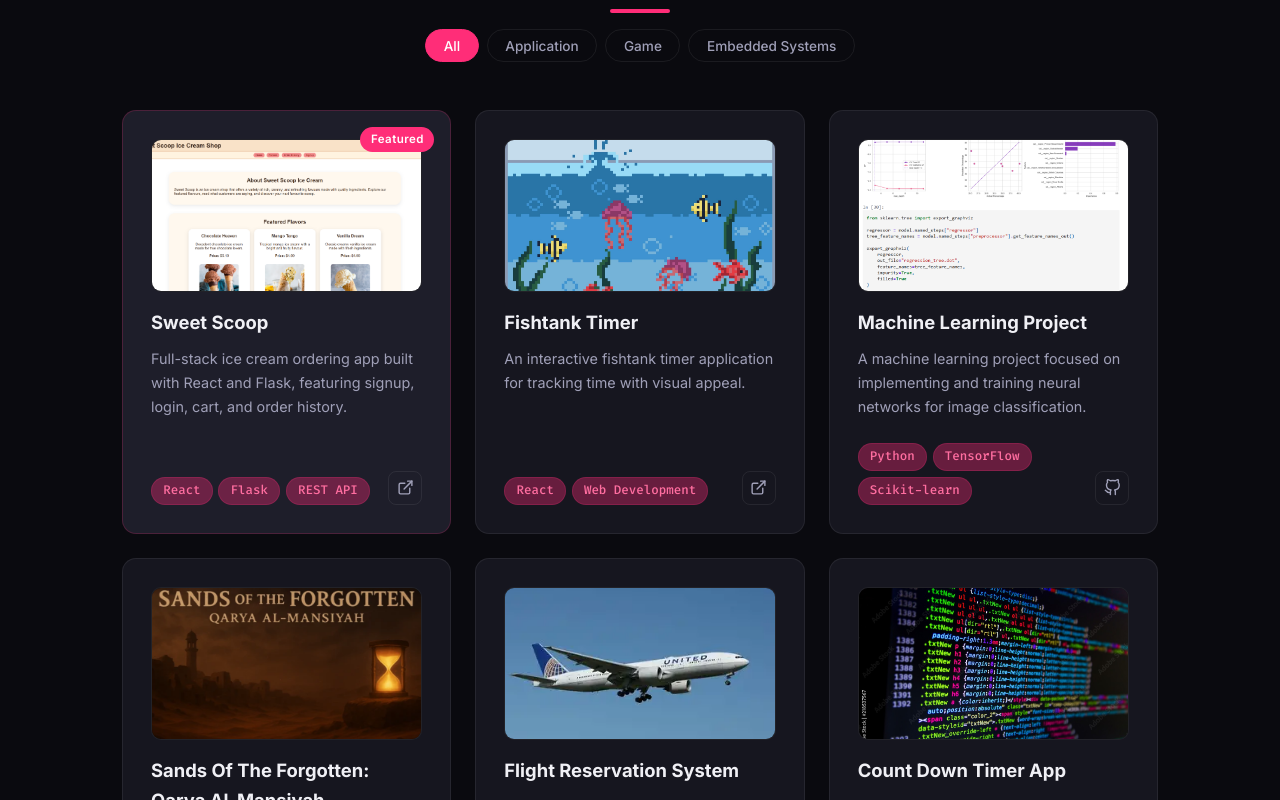
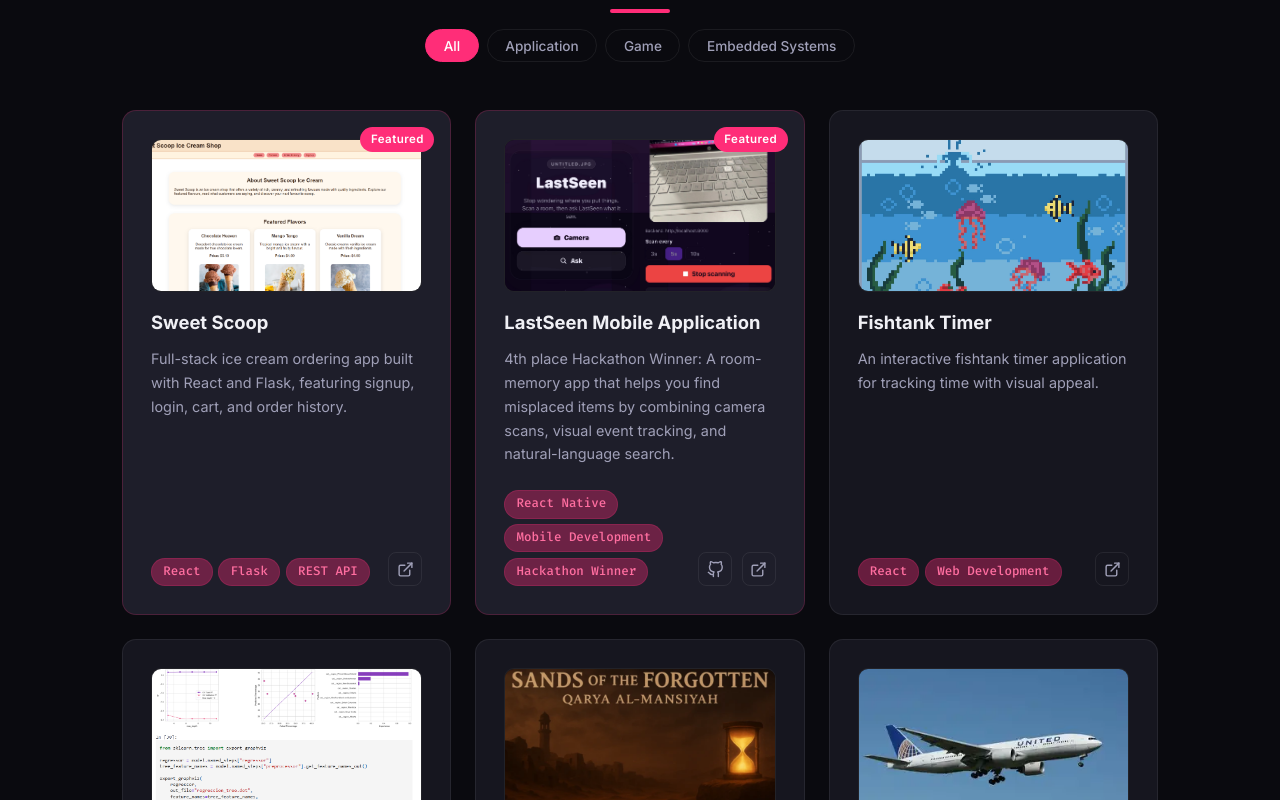
Before and after one commit to madihaisawesome/New-Website, a React (Vite) app: page / in a window 1280 px wide. Shown: the part 960-1760 px from the top of the page. Built offline with nearby package versions, Linux system fonts and the light colour scheme.

Commit message:
Added Hackathon win

```diff
--- a/src/components/Projects/Projects.jsx
+++ b/src/components/Projects/Projects.jsx
@@ -11,6 +11,17 @@
     tags: ['React', 'Flask', 'REST API'],
     github: null,
     live: 'https://sweet-scoop-6mpps17c3-madihaisawesomes-projects.vercel.app/',
+    category: 'Application',
+    featured: true,
+  },
+  {
+    title: 'LastSeen Mobile Application',
+    image: '/projects/lastseen-mobile-app.png',
+    description:
+      '4th place Hackathon Winner: A room-memory app that helps you find misplaced items by combining camera scans, visual event tracking, and natural-language search.',
+    tags: ['React Native', 'Mobile Development', 'Hackathon Winner'],
+    github: 'https://github.com/Mudafa/lastseen/tree/main',
+    live: 'null',
     category: 'Application',
     featured: true,
   },
```
Also changed, not shown: public/projects/lastseen-mobile-app.png (added).
